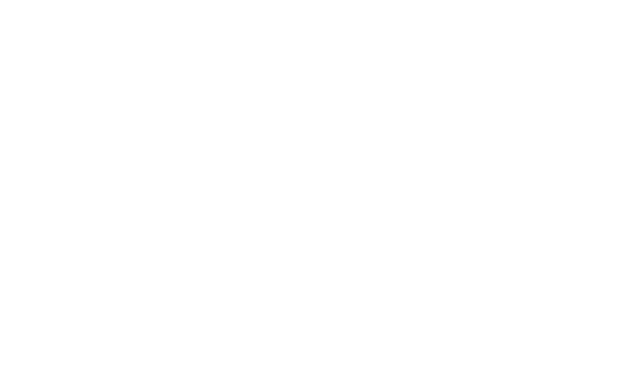
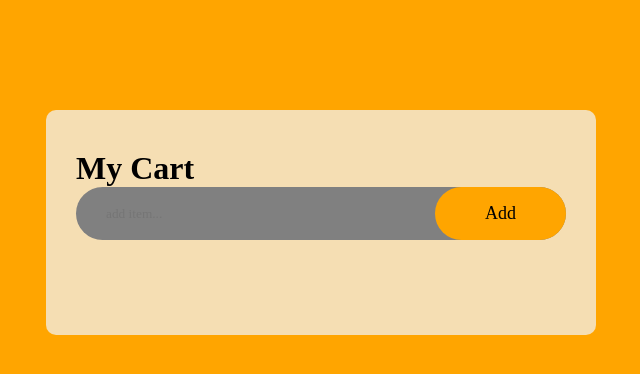
Before and after one commit to Owiti95/myCart, a plain HTML site: page index.html in a window 1280 px wide. Shown: the whole page, without its empty margins (319-959 px from the left). Drawn offline with Linux system fonts and the light colour scheme.

Commit message:
added script.js

```diff
--- a/index.html
+++ b/index.html
@@ -4,8 +4,20 @@
     <meta charset="UTF-8">
     <meta name="viewport" content="width=device-width, initial-scale=1.0">
     <title>my cart</title>
+    <link rel="stylesheet" href="style.css">
 </head>
 <body>
+    <div class="container">
+<div class="mycart">
+    <h1>My Cart</h1>
+    <div class="row">
+        <input type="text" id="item-box" placeholder="add item...">
+        <button>
+           Add
+        </button>
+    </div>
+</div>
+    </div>
 
 </body>
 </html>
--- a/style.css
+++ b/style.css
@@ -4,3 +4,57 @@
     font-family:'Times New Roman', Times, serif;
     box-sizing: border-box;
 }
+
+.container{
+    width: 100%;
+    min-height: 100vh;
+    background: orange;
+    padding: 10px;
+}
+
+.mycart{
+    width: 100%;
+    max-width: 550px;
+    background: wheat;
+    margin: 100px auto 20px;
+    padding: 40px 30px 70px;
+    border-radius: 10px;
+}
+
+.mycart h2{
+    color: black;
+    display: flex;
+    align-items: center;
+    margin-bottom: 20px;
+}
+
+.row{
+    display: flex;
+    align-items: center;
+    justify-content: space-between;
+    background: gray;
+    border-radius: 30px;
+    padding-left: 20px;
+    margin-bottom: 25px;
+}
+
+input{
+    flex: 1;
+    border: none;
+    outline: none;
+    background: transparent;
+    padding: 10px;
+    font-weight: 21px;
+}
+
+button{
+    border: none;
+    outline: none;
+    padding: 16px 50px;
+    background: orange;
+    color: black;
+    font-size: 18px;
+    cursor: pointer;
+    border-radius: 50px;
+
+}
```
Also changed, not shown: download.jpeg (added), script.js (added).
